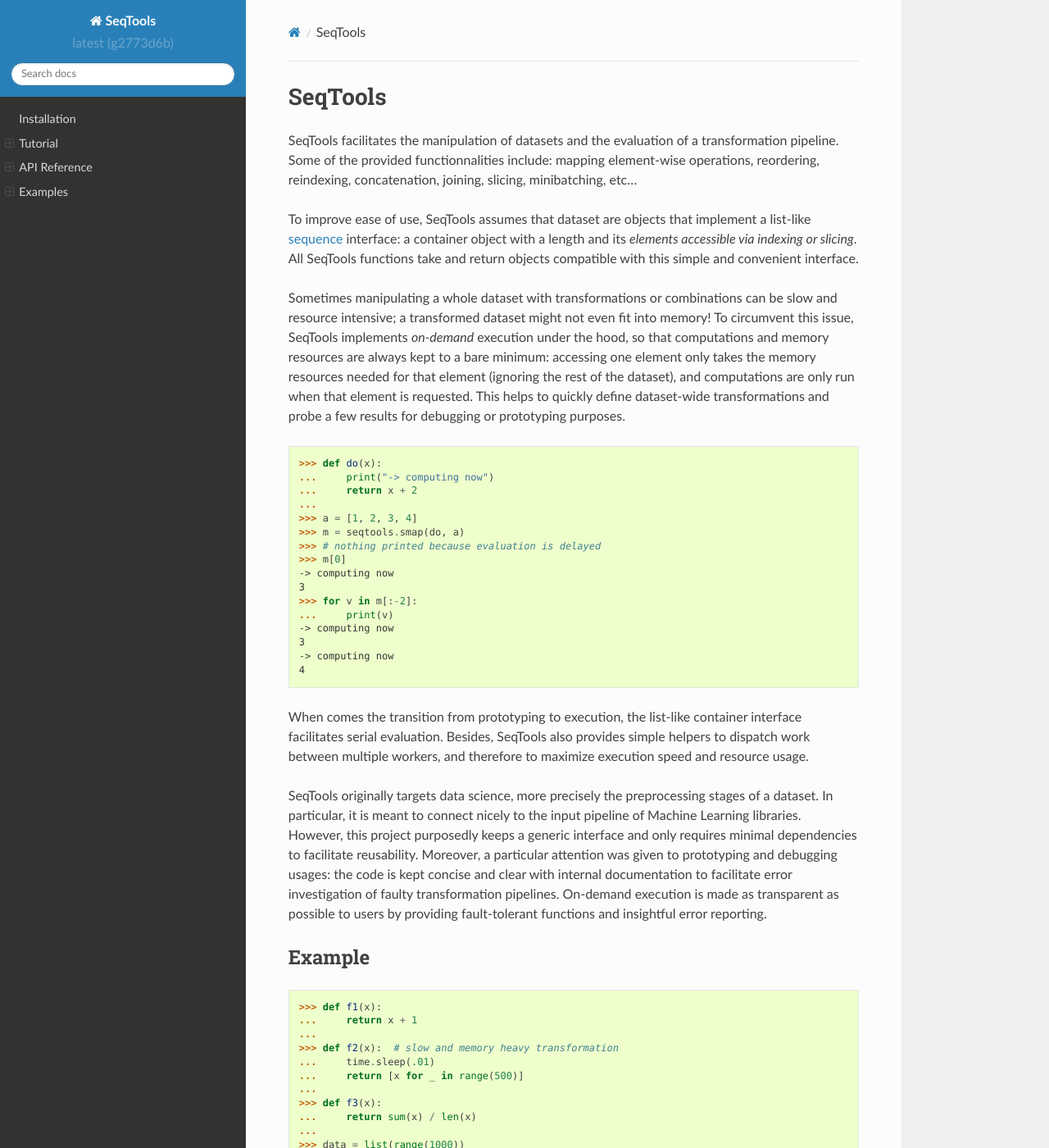
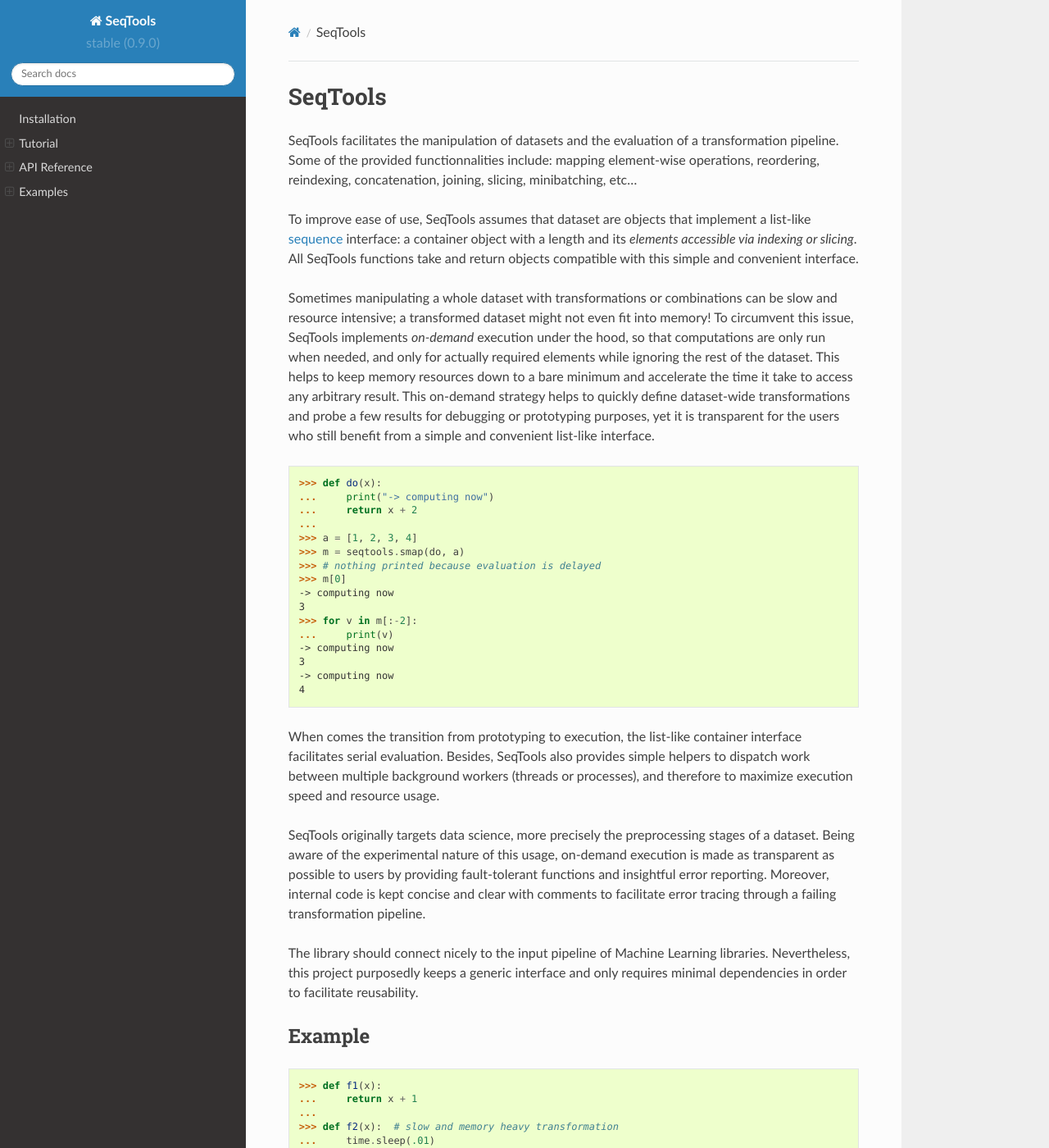
Before and after one commit to nlgranger/SeqTools, a Sphinx documentation site: the page built from docs/index.rst, in a window 1280 px wide and 1400 px high. Shown: the whole window at 82% size. Built offline with Sphinx 7.4.7 and the Read the Docs theme 2.0.0, drawn with Linux system fonts in a browser that asks for light colours.

```diff
--- a/docs/index.rst
+++ b/docs/index.rst
@@ -31,11 +31,13 @@ with this simple and convenient interface.
 Sometimes manipulating a whole dataset with transformations or combinations can
 be slow and resource intensive; a transformed dataset might not even fit into
 memory! To circumvent this issue, SeqTools implements *on-demand* execution
-under the hood, so that computations and memory resources are always kept to a
-bare minimum: accessing one element only takes the memory resources needed for
-that element (ignoring the rest of the dataset), and computations are only run
-when that element is requested. This helps to quickly define dataset-wide
-transformations and probe a few results for debugging or prototyping purposes.
+under the hood, so that computations are only run when needed, and only for
+actually required elements while ignoring the rest of the dataset. This helps to
+keep memory resources down to a bare minimum and accelerate the time it take to
+access any arbitrary result. This on-demand strategy helps to quickly define
+dataset-wide transformations and probe a few results for debugging or
+prototyping purposes, yet it is transparent for the users who still benefit from
+a simple and convenient list-like interface.
 
 >>> def do(x):
 ...     print("-> computing now")
@@ -56,18 +58,19 @@ transformations and probe a few results for debugging or prototyping purposes.
 
 When comes the transition from prototyping to execution, the list-like container
 interface facilitates serial evaluation. Besides, SeqTools also provides simple
-helpers to dispatch work between multiple workers, and therefore to maximize
-execution speed and resource usage.
+helpers to dispatch work between multiple background workers (threads or
+processes), and therefore to maximize execution speed and resource usage.
 
 SeqTools originally targets data science, more precisely the preprocessing
-stages of a dataset. In particular, it is meant to connect nicely to the input
-pipeline of Machine Learning libraries. However, this project purposedly keeps a
-generic interface and only requires minimal dependencies to facilitate
-reusability. Moreover, a particular attention was given to prototyping and
-debugging usages: the code is kept concise and clear with internal documentation
-to facilitate error investigation of faulty transformation pipelines. On-demand
-execution is made as transparent as possible to users by providing
-fault-tolerant functions and insightful error reporting.
+stages of a dataset. Being aware of the experimental nature of this usage,
+on-demand execution is made as transparent as possible to users by providing
+fault-tolerant functions and insightful error reporting. Moreover, internal code
+is kept concise and clear with comments to facilitate error tracing through a
+failing transformation pipeline.
+
+The library should connect nicely to the input pipeline of Machine Learning
+libraries. Nevertheless, this project purposedly keeps a generic interface and
+only requires minimal dependencies in order to facilitate reusability.
 
 
 Example
--- a/version.py
+++ b/version.py
@@ -4,7 +4,7 @@ import re
 
 
 # This line is updated automatically
-version = "0.8.3-r1-g2773d6b"
+version = "0.9.0"
 
 # If we are in the repo, the following script will update the version
 # number and update this file, otherwise, we are probably in the source
```
Also changed, not shown: README.rst (+18 -15 lines), paper.md (+19 -16 lines).
